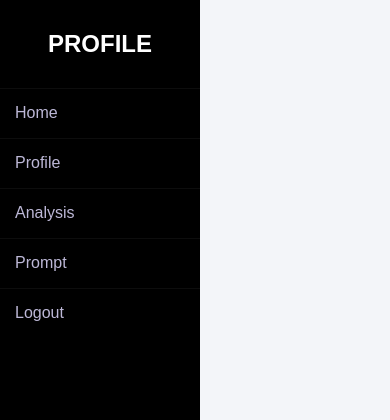
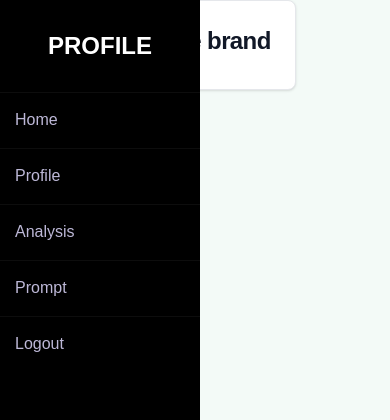
Before and after one commit to MeJaM35/Athena-AI, a Django app: page /competitors in a window 390 px wide. Shown: the top 420 px of the page. Run offline with Django 5.2, Linux system fonts and the light colour scheme; tables that the repository leaves empty hold one stand-in row (values such as "Sample post"); style sheets or scripts are compiled from the project's sources; parts of the project's set-up code (start-up, migrations or seed data) failed here and were passed over; some libraries are stand-ins or nearby versions.

Commit message:
Competitor Identification: Makeshift UI

```diff
--- a/static/src/competitor.css
+++ b/static/src/competitor.css
@@ -130,3 +130,27 @@
     border-block-color: black;
     border-radius: 10px;
   }
+.wrapper {
+    display: flex;
+}
+
+.sidebar {
+    width: 25%;
+    /* Other styles for sidebar */
+}
+
+.content {
+    width: 75%;
+    /* Other styles for content */
+}
+
+/* Media query for responsiveness */
+@media screen and (max-width: 768px) {
+    .wrapper {
+        flex-direction: column;
+    }
+
+    .sidebar, .content {
+        width: 100%;
+    }
+}
--- a/templates/base.html
+++ b/templates/base.html
@@ -15,8 +15,14 @@
 </head>
 
 <body class="bg-green-50">
-    <div class="container mx-auto mt-4">
+
+ <div class="wrapper">
+
         {% block content %}
+
+
+
+
         {% endblock content %}
     </div>
 </body>
--- a/templates/core/competitor.html
+++ b/templates/core/competitor.html
@@ -1,13 +1,12 @@
+{% extends 'base.html' %}
 
 {% load static %}
 {% load compress %}
 
 {% block content %}
+    <link href='{% static 'src/competitor.css'  %}' rel="stylesheet" type="text/css">
 
-<link href='{% static 'src/competitor.css'  %}' rel="stylesheet" type="text/css">
-
-<div class="wrapper">
-    <div class="sidebar">
+<div class="sidebar">
         <h2 class="mb-3 text-2xl font-bold">profile</h2>
             <nav class="main-nav">
             <ul class="main-nav-ul">
@@ -20,14 +19,18 @@
             </nav>
     </div>
 
+<div class="max-w-md mx-auto">
+  {% for brand in brands %}
+    <div class="bg-white border border-gray-200 rounded-lg shadow p-6 dark:bg-gray-800 dark:border-gray-700 mb-4">
+      <a href="#">
+        <h5 class="mb-2 text-2xl font-bold tracking-tight text-gray-900 dark:text-white">{{ brand.name }}</h5>
+      </a>
+    </div>
+  {% endfor %}
+</div>
 
 
 
 
 
-
-</div>
-
-
-
 {% endblock %}
```
